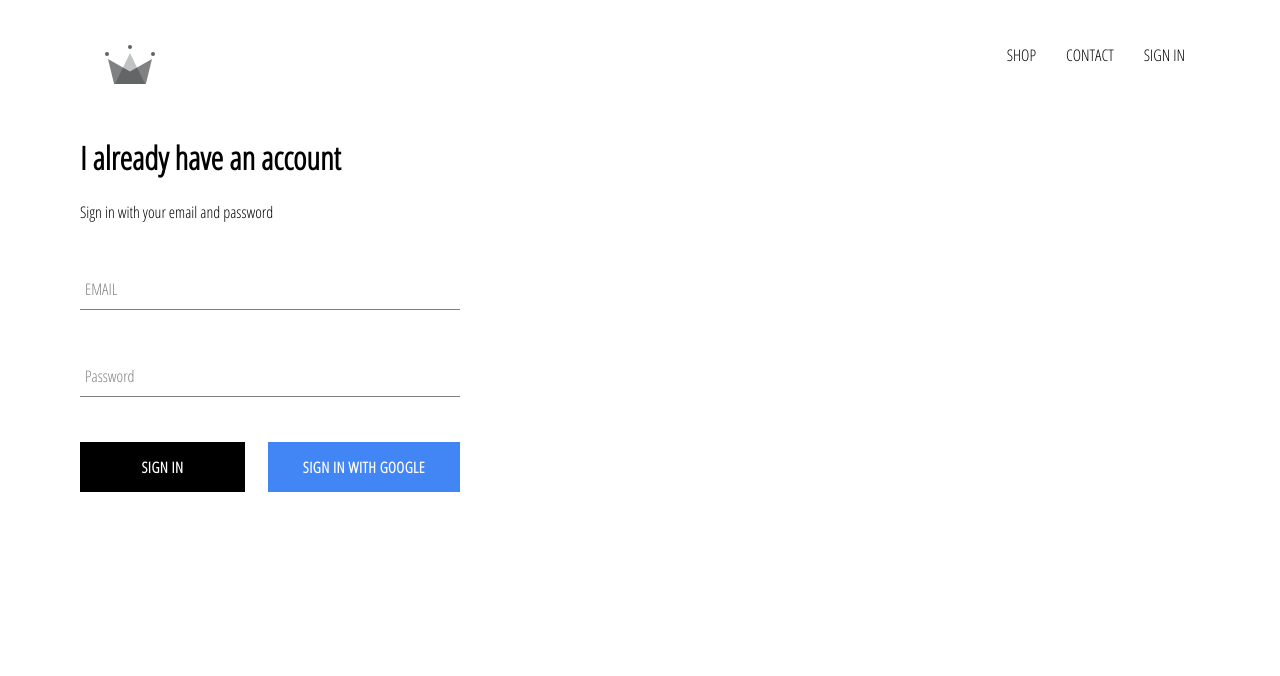
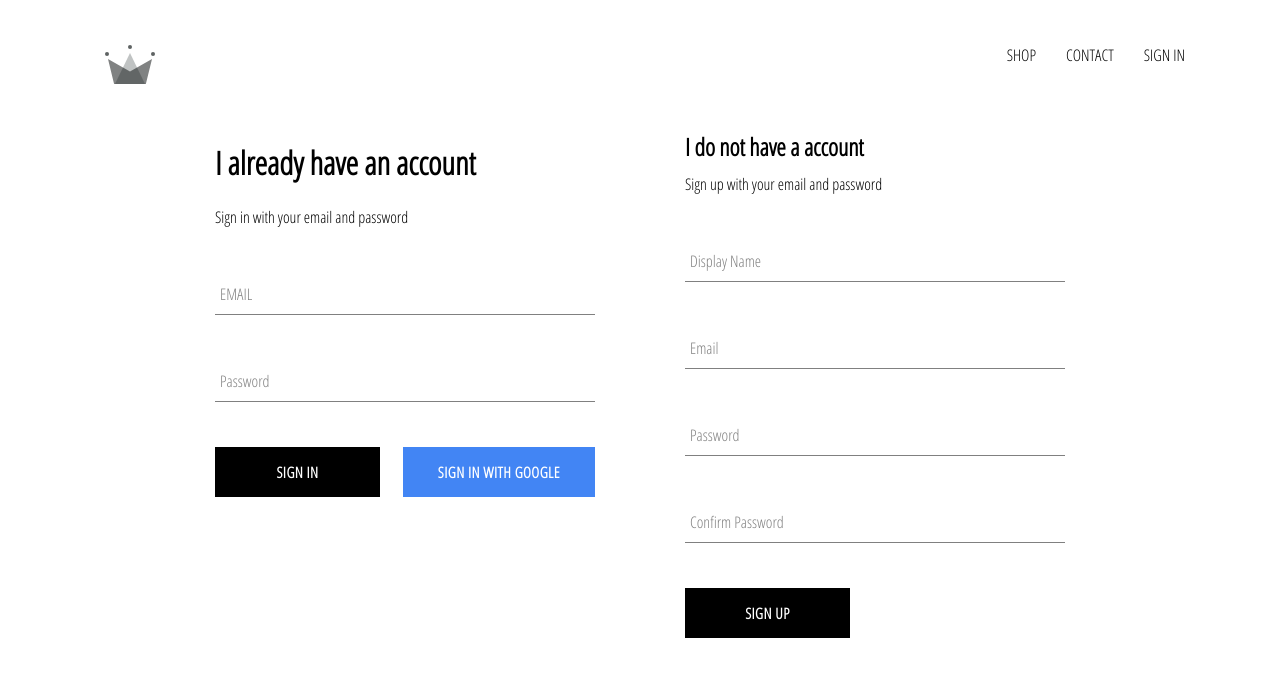
Before and after one commit to Samiya1996/reine_roi, a React (Create React App) app: page /signin in a window 1280 px wide. Shown: the top 676 px of the page. Built offline with nearby package versions, Linux system fonts and the light colour scheme; no server answers.

Commit message:
Sign in and Sign up component is completed with firebase

```diff
--- a/src/App.js
+++ b/src/App.js
@@ -6,7 +6,7 @@
 import ShopPage from './pages/shop/shop.component';
 import signinAndSignupPage from './pages/signin-and-signup-page/signin-and-signup-page.component';
 import Header from './components/header/header.component';
-import {auth} from './firebase/firebase.utils' ;
+import {auth, createUserProfileDocument} from './firebase/firebase.utils' ;
 
 
 class App extends React.Component{
@@ -20,7 +20,27 @@
 
     unsubscribeFromAuth = null
     componentDidMount(){
-        this.unsubscribeFromAuth = auth.onAuthStateChanged(user => {this.setState({currentUser : user})
+        this.unsubscribeFromAuth = auth.onAuthStateChanged( async userAuth => {
+
+            if(userAuth){
+                const userRef = await createUserProfileDocument(userAuth)
+
+                userRef.onSnapshot( snapShot =>{
+                    this.setState({
+                        currentUser:{
+                            id : snapShot.id,
+                            ...snapShot.data
+                        }
+                    })
+                })
+
+            }
+
+
+            this.setState({
+                currentUser : userAuth
+            })
+
         })
     }
     componentWillUnmount(){
--- a/src/components/sign-in/sign-in.component.jsx
+++ b/src/components/sign-in/sign-in.component.jsx
@@ -3,7 +3,7 @@
 import CustomButton from '../custom-button/custom-button.component'
 
 import FormInput from '../form-input/form-input.component'
-import {signInWithGoogle} from '../../firebase/firebase.utils'
+import {auth, signInWithGoogle} from '../../firebase/firebase.utils'
 class SignIn extends React.Component{
 
     constructor(props){
@@ -18,11 +18,19 @@
 
     }
 
-    handleSubmit = event =>{
+    handleSubmit = async event =>{
         event.preventDefault()
-        this.setState(
-            {email :'', password : ''}
-        )
+
+        const {email,password} = this.state
+
+        try{
+            await auth.signInWithEmailAndPassword(email,password)
+            this.setState({email : '',password :''})
+
+        }
+        catch(error){
+            console.log(error)
+        }
     }
 
     handleChange = event =>{
--- /dev/null
+++ b/src/components/sign-up/sign_up.component.jsx
@@ -0,0 +1,101 @@
+import React from "react";
+import './sign_up.style.scss'
+
+import FormInput from "../form-input/form-input.component";
+import CustomButton from "../custom-button/custom-button.component";
+import{auth, createUserProfileDocument} from '../../firebase/firebase.utils'
+
+class SignUp extends React.Component {
+    constructor() {
+      super();
+
+      this.state = {
+        displayName: '',
+        email: '',
+        password: '',
+        confirmPassword: ''
+      };
+    }
+
+    handleSubmit = async event => {
+      event.preventDefault();
+
+      const { displayName, email, password, confirmPassword } = this.state;
+
+      if (password !== confirmPassword) {
+        alert("passwords don't match");
+        return;
+      }
+
+      try {
+        const { user } = await auth.createUserWithEmailAndPassword(
+          email,
+          password
+        );
+
+        await createUserProfileDocument(user, { displayName });
+
+        this.setState({
+          displayName: '',
+          email: '',
+          password: '',
+          confirmPassword: ''
+        });
+      } catch (error) {
+        console.error(error);
+      }
+    };
+
+    handleChange = event => {
+      const { name, value } = event.target;
+
+      this.setState({ [name]: value });
+    };
+
+    render() {
+      const { displayName, email, password, confirmPassword } = this.state;
+      return (
+        <div className='sign-up'>
+          <h2 className='title'>I do not have a account</h2>
+          <span>Sign up with your email and password</span>
+          <form className='sign-up-form' onSubmit={this.handleSubmit}>
+            <FormInput
+              type='text'
+              name='displayName'
+              value={displayName}
+              onChange={this.handleChange}
+              label='Display Name'
+              required
+            />
+            <FormInput
+              type='email'
+              name='email'
+              value={email}
+              onChange={this.handleChange}
+              label='Email'
+              required
+            />
+            <FormInput
+              type='password'
+              name='password'
+              value={password}
+              onChange={this.handleChange}
+              label='Password'
+              required
+            />
+            <FormInput
+              type='password'
+              name='confirmPassword'
+              value={confirmPassword}
+              onChange={this.handleChange}
+              label='Confirm Password'
+              required
+            />
+            <CustomButton type='submit'>SIGN UP</CustomButton>
+          </form>
+        </div>
+      );
+    }
+  }
+
+  export default SignUp;
--- /dev/null
+++ b/src/components/sign-up/sign_up.style.scss
@@ -0,0 +1,9 @@
+.sign-up {
+    display: flex;
+    flex-direction: column;
+    width: 380px;
+
+    .title {
+      margin: 10px 0;
+    }
+  }
--- a/src/firebase/firebase.utils.js
+++ b/src/firebase/firebase.utils.js
@@ -15,6 +15,34 @@
   }
 
 
+  export const createUserProfileDocument = async(userAuth,additionalData) => {
+    if(!userAuth) return
+
+    const userRef = firestore.doc(`users/${userAuth.uid}`)
+    const snapShot = await userRef.get()
+
+    if(!snapShot.exists){
+
+      const {displayName, email} = userAuth;
+      const createdAt = new Date()
+
+      try{
+        await userRef.set({
+          displayName,
+          email,
+          createdAt,
+          ...additionalData
+        })
+      }
+      catch(error){
+        console.log("error creating user" , error.massage);
+      }
+    }
+
+    return userRef;
+
+  }
+
   firebase.initializeApp(config);
 
 export const auth = firebase.auth();
--- a/src/pages/signin-and-signup-page/signin-and-signup-page.component.jsx
+++ b/src/pages/signin-and-signup-page/signin-and-signup-page.component.jsx
@@ -1,10 +1,15 @@
 import React from 'react'
 import './signin-and-signup-page.style.scss'
+import SignUp from '../../components/sign-up/sign_up.component'
 import SignIn from '../../components/sign-in/sign-in.component'
+
+
 
 const signinAndSignupPage = () =>(
     <div className = 'signin-and-signup-page'>
         <SignIn/>
+        <SignUp/>
+
     </div>
 )
 
--- a/src/pages/signin-and-signup-page/signin-and-signup-page.style.scss
+++ b/src/pages/signin-and-signup-page/signin-and-signup-page.style.scss
@@ -0,0 +1,6 @@
+.signin-and-signup-page{
+    width: 850px;
+    display: flex;
+    justify-content: space-between;
+    margin: 30px auto;
+}
--- /dev/null
+++ b/src/test.js
@@ -0,0 +1,2 @@
+import firebase from 'firebase/compat/app';
+import 'firebase/compat/firestore';
```
